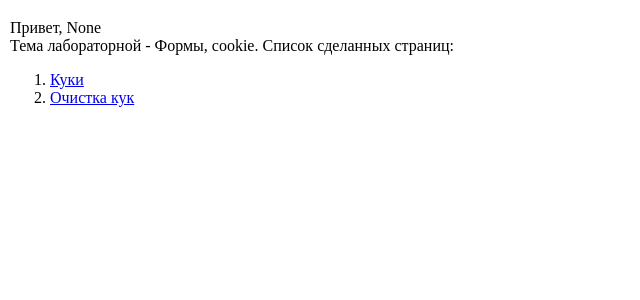
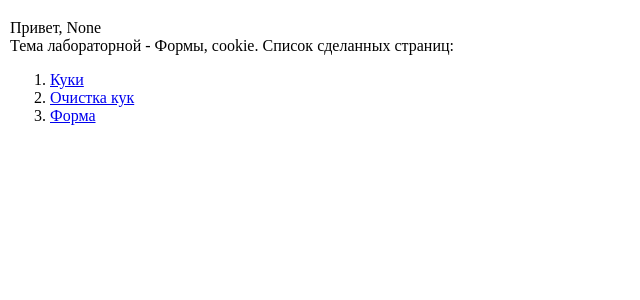
Before and after one commit to vvavei/web-programming-labs-2, a Flask app: page /lab3/ in a window 1280 px wide. Shown: the part 177-477 px from the top of the page, without its empty margins (0-640 px from the left). Run offline with Flask 3, Linux system fonts and the light colour scheme.

Commit message:
Правки

```diff
--- a/templates/lab3/lab3.html
+++ b/templates/lab3/lab3.html
@@ -11,5 +11,6 @@
   <ol>
       <li><a href ="/lab3/cookie">Куки</a></li>
       <li><a href ="/lab3/del_cookie">Очистка кук</a></li>
+      <li><a href ="/lab3/form1">Форма</a></li>
   </ol>
 {% endblock %}
```
